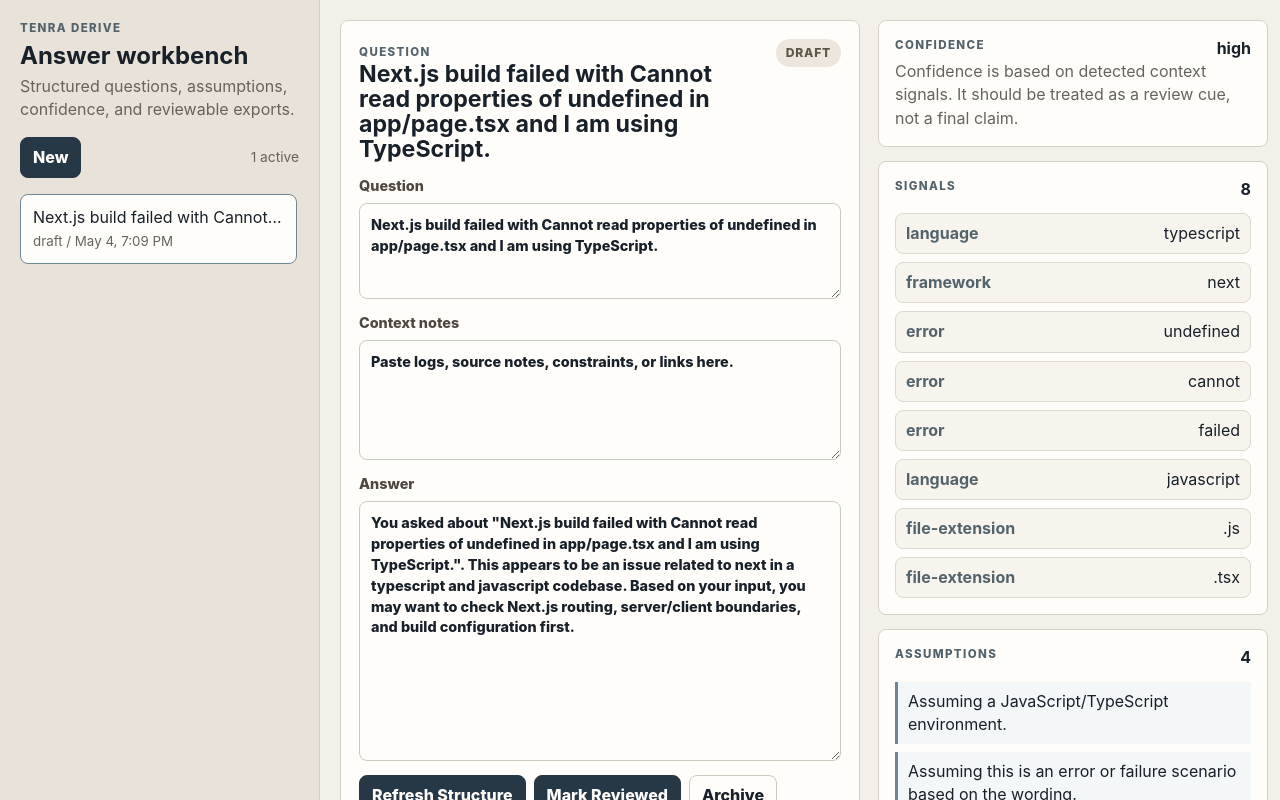
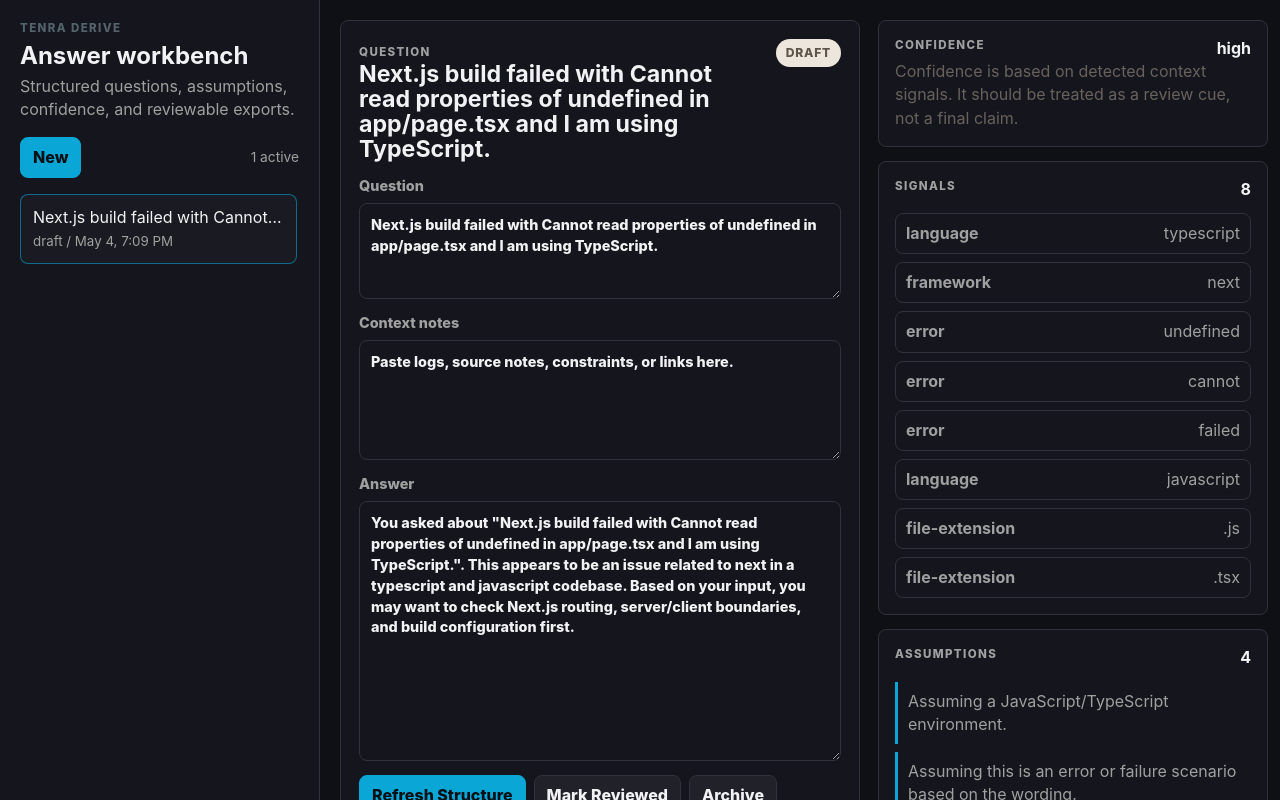
Before and after one commit to jmars319/Derive, a React (Vite) app in the folder apps/desktopapp/: page / in a window 1280 px wide. Shown: the top 800 px of the page. Built offline with nearby package versions, Linux system fonts and the light colour scheme.

Commit message:
Add durable desktop workbench storage

```diff
--- a/apps/desktopapp/src/App.tsx
+++ b/apps/desktopapp/src/App.tsx
@@ -1,6 +1,7 @@
 import { useEffect, useMemo, useState } from "react";
 import { appName } from "@derive/config";
 import { deriveAnswer, normalizeQuestionText, type DerivedAnswer } from "@derive/domain";
+import { readDesktopStore, writeDesktopStore } from "./lib/desktopStore";
 
 type ReviewStatus = "draft" | "reviewed" | "archived";
 
@@ -50,16 +51,7 @@
 };
 
 const loadRecords = () => {
-  if (typeof window === "undefined") return [createRecord()];
-
-  try {
-    const raw = window.localStorage.getItem(storageKey);
-    if (!raw) return [createRecord()];
-    const parsed = JSON.parse(raw) as DeriveRecord[];
-    return Array.isArray(parsed) && parsed.length > 0 ? parsed : [createRecord()];
-  } catch {
-    return [createRecord()];
-  }
+  return [createRecord()];
 };
 
 const formatTime = (timestamp: number) =>
@@ -103,10 +95,41 @@
   const [records, setRecords] = useState<DeriveRecord[]>(loadRecords);
   const [activeId, setActiveId] = useState(records[0]?.id ?? "");
   const [notice, setNotice] = useState("Local derivation workbench ready.");
+  const [isStoreReady, setIsStoreReady] = useState(false);
 
   useEffect(() => {
-    window.localStorage.setItem(storageKey, JSON.stringify(records));
-  }, [records]);
+    let cancelled = false;
+
+    readDesktopStore<DeriveRecord[]>(storageKey)
+      .then((storedRecords) => {
+        if (cancelled) return;
+
+        if (Array.isArray(storedRecords) && storedRecords.length > 0) {
+          setRecords(storedRecords);
+          setActiveId(storedRecords[0]?.id ?? "");
+          setNotice("Desktop store loaded.");
+        }
+
+        setIsStoreReady(true);
+      })
+      .catch((error: unknown) => {
+        if (cancelled) return;
+        setNotice(error instanceof Error ? error.message : "Desktop store unavailable.");
+        setIsStoreReady(true);
+      });
+
+    return () => {
+      cancelled = true;
+    };
+  }, []);
+
+  useEffect(() => {
+    if (!isStoreReady) return;
+
+    void writeDesktopStore(storageKey, records).catch((error: unknown) => {
+      setNotice(error instanceof Error ? error.message : "Desktop store write failed.");
+    });
+  }, [isStoreReady, records]);
 
   const activeRecord = records.find((record) => record.id === activeId) ?? records[0] ?? createRecord();
   const derived = useMemo(
--- /dev/null
+++ b/apps/desktopapp/src/lib/desktopStore.ts
@@ -0,0 +1,63 @@
+const dbName = "tenra-desktop-store";
+const storeName = "json-records";
+
+type StoreRow<T> = {
+  key: string;
+  updatedAt: string;
+  value: T;
+};
+
+const openStore = (): Promise<IDBDatabase> =>
+  new Promise((resolve, reject) => {
+    const request = indexedDB.open(dbName, 1);
+
+    request.onupgradeneeded = () => {
+      const db = request.result;
+      if (!db.objectStoreNames.contains(storeName)) {
+        db.createObjectStore(storeName, { keyPath: "key" });
+      }
+    };
+
+    request.onsuccess = () => resolve(request.result);
+    request.onerror = () => reject(request.error ?? new Error("Desktop store could not open."));
+  });
+
+export const readDesktopStore = async <T>(key: string): Promise<T | null> => {
+  if (typeof indexedDB === "undefined") return null;
+
+  const db = await openStore();
+
+  return new Promise((resolve, reject) => {
+    const transaction = db.transaction(storeName, "readonly");
+    const request = transaction.objectStore(storeName).get(key);
+
+    request.onsuccess = () => {
+      const row = request.result as StoreRow<T> | undefined;
+      resolve(row?.value ?? null);
+    };
+    request.onerror = () => reject(request.error ?? new Error("Desktop store read failed."));
+    transaction.oncomplete = () => db.close();
+    transaction.onerror = () => reject(transaction.error ?? new Error("Desktop store read failed."));
+  });
+};
+
+export const writeDesktopStore = async <T>(key: string, value: T): Promise<void> => {
+  if (typeof indexedDB === "undefined") return;
+
+  const db = await openStore();
+
+  return new Promise((resolve, reject) => {
+    const transaction = db.transaction(storeName, "readwrite");
+    transaction.objectStore(storeName).put({
+      key,
+      updatedAt: new Date().toISOString(),
+      value,
+    } satisfies StoreRow<T>);
+
+    transaction.oncomplete = () => {
+      db.close();
+      resolve();
+    };
+    transaction.onerror = () => reject(transaction.error ?? new Error("Desktop store write failed."));
+  });
+};
--- a/apps/desktopapp/src/styles.css
+++ b/apps/desktopapp/src/styles.css
@@ -328,3 +328,75 @@
     padding: 14px;
   }
 }
+
+/* tenra.dev desktop palette */
+:root {
+  color-scheme: dark;
+  color: #f2f2f5;
+  background: #0f1015;
+}
+
+body,
+#root,
+.derive-shell,
+.derive-main {
+  background: #0f1015;
+  color: #f2f2f5;
+}
+
+.derive-sidebar,
+.record-button,
+.editor-panel,
+.inspector-panel section,
+.compact-list li,
+.text-list li,
+.source-list li,
+input,
+textarea,
+select {
+  border-color: #30323b;
+  background: #15161d;
+  color: #f2f2f5;
+}
+
+.brand-block p,
+.toolbar span,
+.record-button small,
+.eyebrow,
+.panel-header span,
+.compact-list b,
+.compact-list span,
+.text-list li,
+.source-list span,
+label,
+.notice {
+  color: #a0a0a0;
+}
+
+.toolbar button,
+.action-row button {
+  border-color: #09a6d6;
+  background: #09a6d6;
+  color: #071015;
+}
+
+.action-row button:nth-child(n + 2) {
+  border-color: #30323b;
+  background: #202129;
+  color: #f2f2f5;
+}
+
+.record-button:hover,
+.record-button-active {
+  border-color: rgba(9, 166, 214, 0.58);
+  background: #1a1b22;
+}
+
+.derive-sidebar {
+  border-right-color: #30323b;
+}
+
+.text-list li,
+.source-list li {
+  border-left-color: #09a6d6;
+}
```
